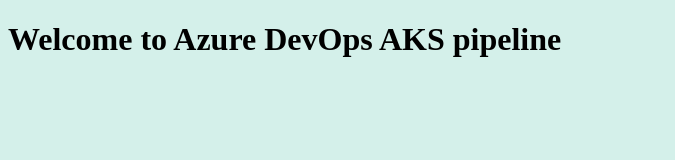
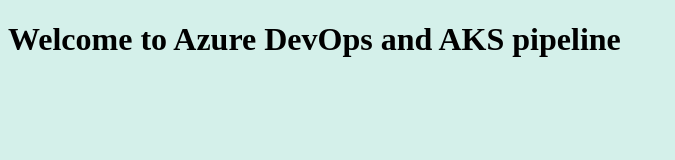
Before and after one commit to sivaprasadraavi/aks-pipeline-app, a plain HTML site: page index.html in a window 1280 px wide. Shown: the whole page, without its empty margins (0-675 px from the left). Drawn offline with Linux system fonts and the light colour scheme.

Commit message:
Update index.html new

```diff
--- a/index.html
+++ b/index.html
@@ -1,6 +1,6 @@
 <!DOCTYPE html>
 <html>
    <body style="background-color:rgb(212, 240, 234);">
-      <h1>Welcome to Azure DevOps  AKS pipeline</h1>
+      <h1>Welcome to Azure DevOps and AKS pipeline</h1>
    </body>
 </html>
```
